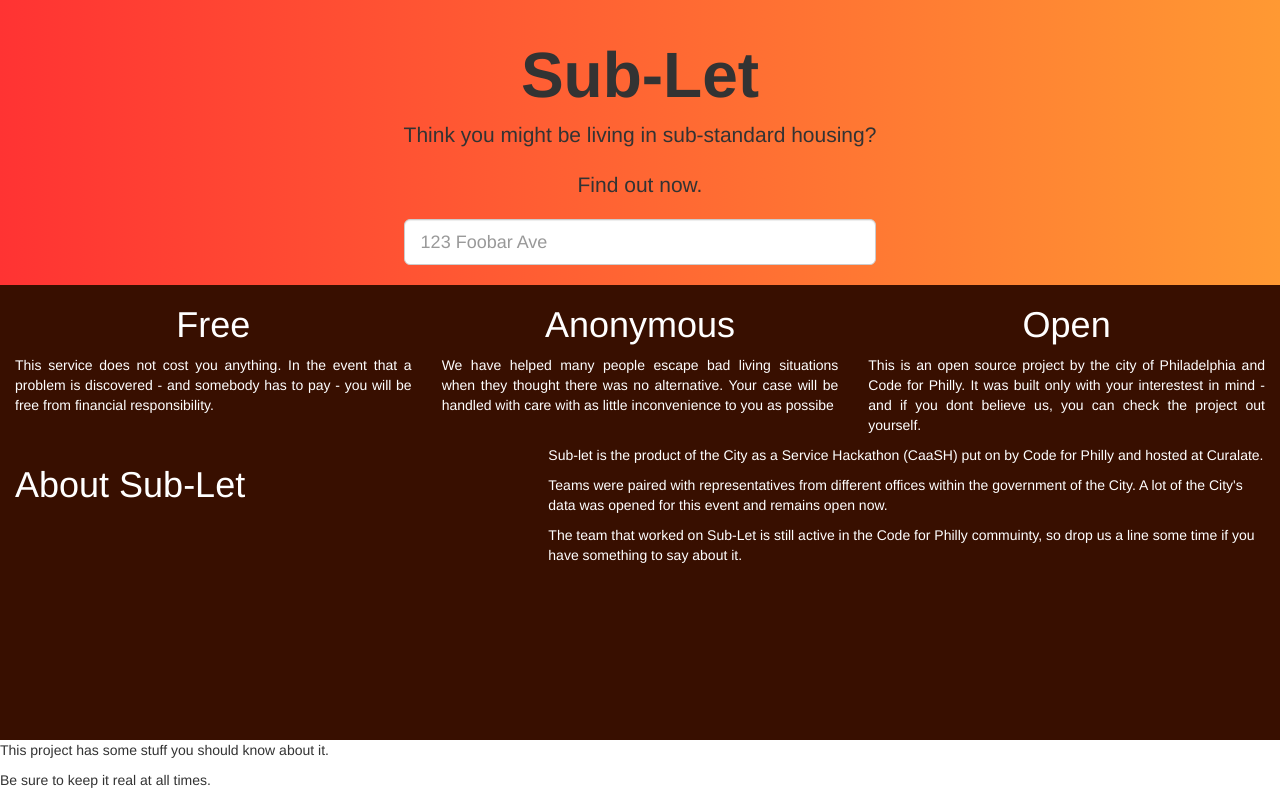
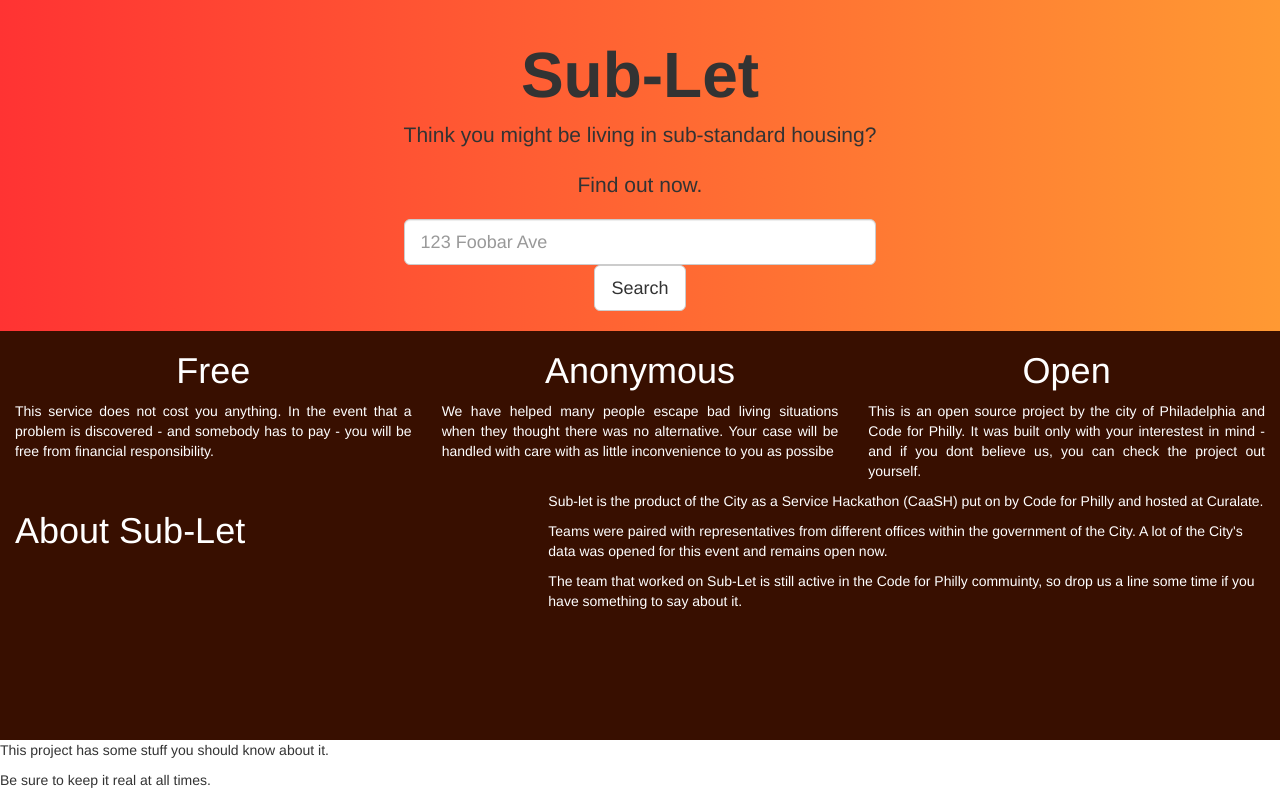
Before and after one commit to Mac-lp3/Imminently-Dangerous, a website: page partials/template.html in a window 1280 px wide. Drawn offline with Linux system fonts and the light colour scheme; files that its build step writes are made by us from their sources; files whose address does not match are found by name.

Commit message:
added search button

```diff
--- a/partials/template.html
+++ b/partials/template.html
@@ -14,7 +14,9 @@
 					<h1 class="title-text">Sub-Let</h1>
 					<p class="lead">Think you might be living in sub-standard housing?</p>
 					<p class="lead">Find out now.</p>
+
 					<input type="text" class="input-lg form-control" placeholder="123 Foobar Ave"></input>
+					<button type="button" class="btn btn-lg btn-default">Search</button>
 				</div>
 			</div>
 
@@ -41,6 +43,7 @@
 			<section class="content-block">
 
 				<div class="about-wrapper">
+
 					<div class="col-md-5">
 
 						<h1>About Sub-Let</h1>
```
